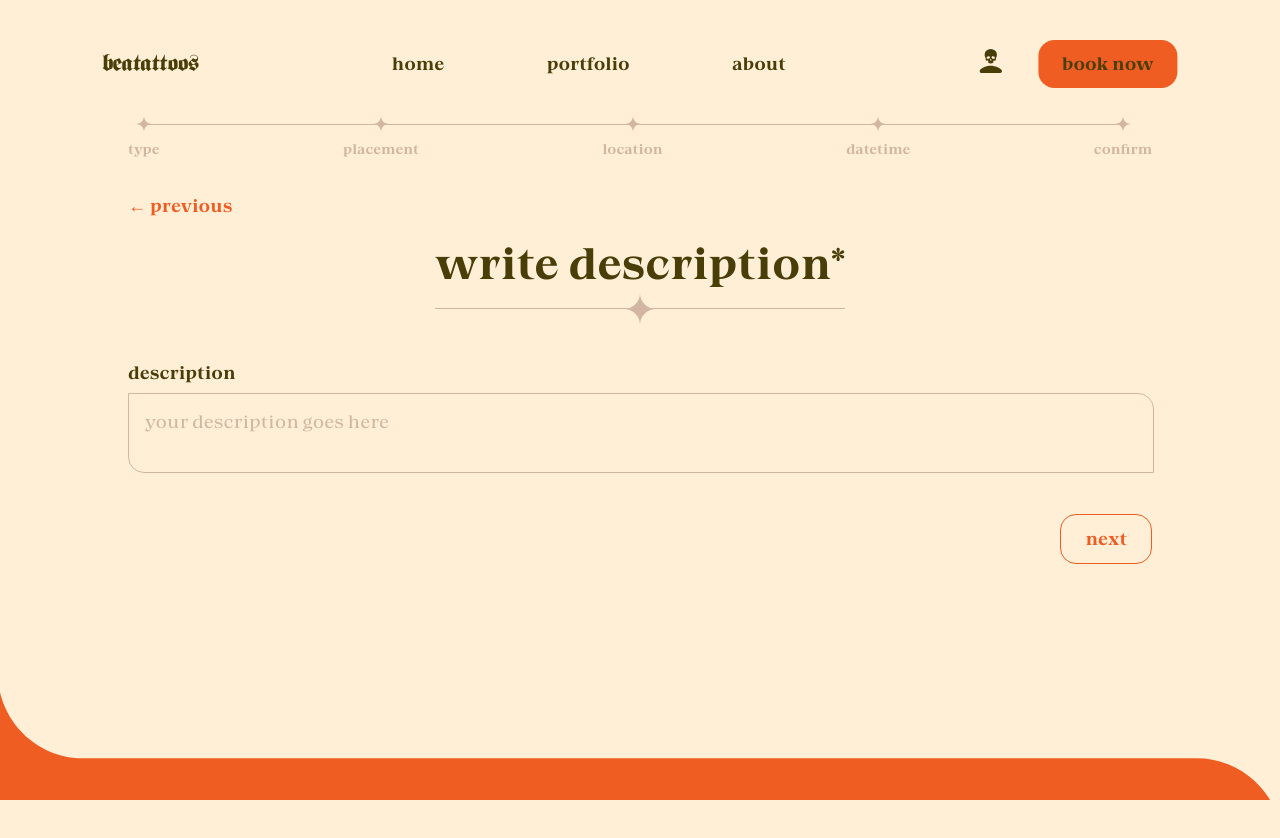
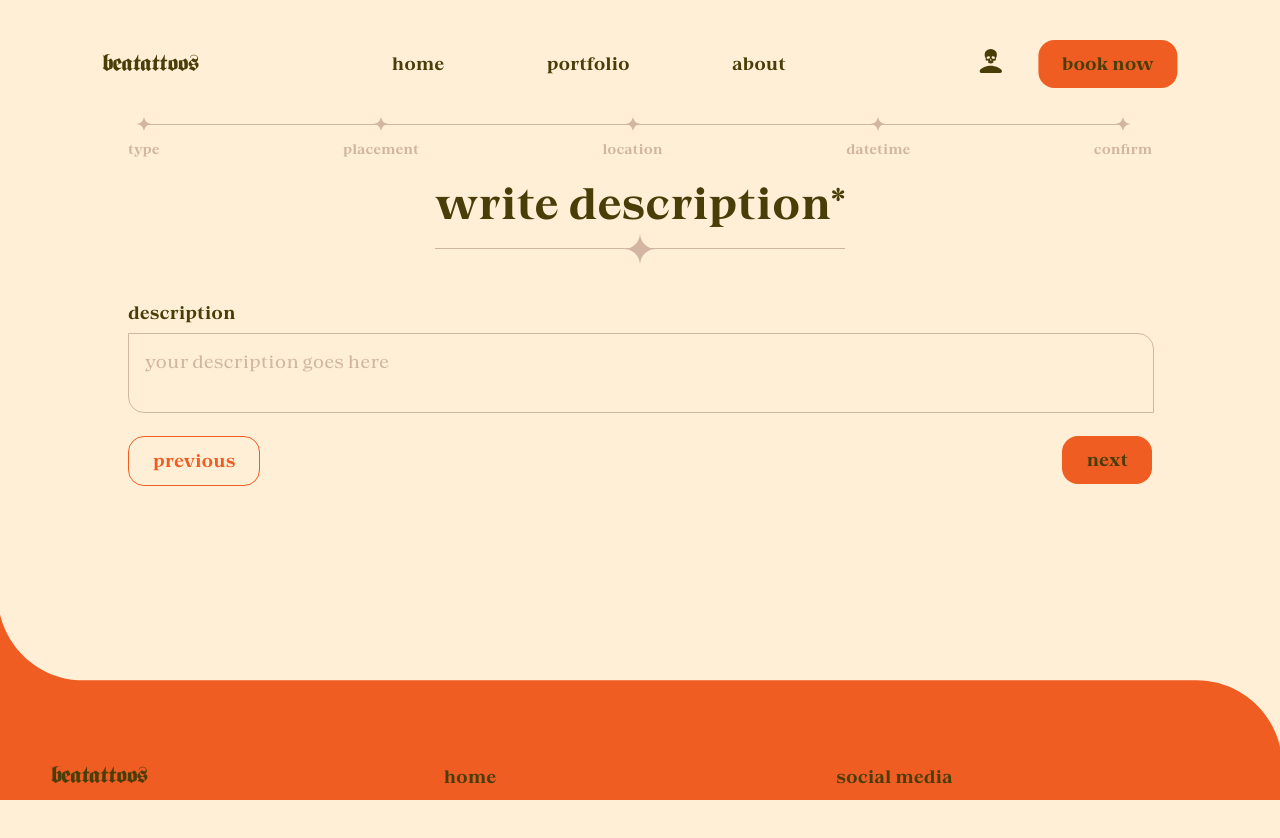
Before and after one commit to Gretron/beatattoos, a React (Create React App) app in the folder src/frontend/: page /book/type/description in a window 1280 px wide. Shown: the top 838 px of the page. Built offline with nearby package versions, Linux system fonts and the light colour scheme; no server answers.

Commit message:
refactor(frontend/book): change placement 3d components to typescript

```diff
--- a/src/frontend/src/features/book/assets/css/book.css
+++ b/src/frontend/src/features/book/assets/css/book.css
@@ -92,8 +92,17 @@
   width: min(32px, 8vw);
 }
 
+.book__buttons {
+  display: flex;
+  justify-content: space-between;
+
+  margin-top: 1rem;
+}
+
+/*
 .book__next-button {
   align-self: flex-end;
 
   margin-top: 2rem;
 }
+*/
--- a/src/frontend/src/features/book/assets/css/placement.css
+++ b/src/frontend/src/features/book/assets/css/placement.css
@@ -6,6 +6,10 @@
 
   overflow: hidden;
   isolation: isolate;
+}
+
+.booker__header {
+  background: red;
 }
 
 .loader {
--- a/src/frontend/src/features/book/components/placement/LimbDecal.js
+++ b/src/frontend/src/features/book/components/placement/LimbDecal.tsx
@@ -5,24 +5,40 @@ import { useState } from "react";
 import { useNavigate, useLocation } from "react-router-dom";
 
 // Components
-import { Decal } from "./Decal.tsx";
+import { Decal } from "./Decal";
+import React from "react";
+
+// Limb Type
+import { Limb } from "../../data/constants";
 
 // #endregion
+
+type LimbDecalProps = {
+  limb: Limb;
+};
 
 /**
  * Decal for Limbs on Model
  * @param {object} limb - Decal Data
  */
-const LimbDecal = ({ limb, reference }) => {
+const LimbDecal = ({ limb }: LimbDecalProps) => {
   const navigate = useNavigate();
 
   const [hovered, hover] = useState(false);
 
   return (
     <Decal
-      position={Object.values(limb.decal.position)}
-      rotation={Object.values(limb.decal.rotation)}
-      scale={Object.values(limb.decal.scale)}
+      position={[
+        limb.decal!.position.x,
+        limb.decal!.position.y,
+        limb.decal!.position.z,
+      ]}
+      rotation={[
+        limb.decal!.rotation.x,
+        limb.decal!.rotation.y,
+        limb.decal!.rotation.z,
+      ]}
+      scale={[limb.decal!.scale.x, limb.decal!.scale.y, limb.decal!.scale.z]}
       onPointerEnter={() => hover(true)}
       onPointerLeave={() => hover(false)}
       onClick={() => navigate(limb.route)}
--- a/src/frontend/src/features/book/components/placement/Model.js
+++ b/src/frontend/src/features/book/components/placement/Model.tsx
@@ -2,23 +2,31 @@
 import * as THREE from "three";
 import { Canvas, useFrame, useLoader, useThree } from "@react-three/fiber";
 import { useGLTF, OrbitControls, useHelper } from "@react-three/drei";
-import { forwardRef } from "react";
+import { ReactNode, forwardRef } from "react";
+import React from "react";
+
+interface ModelProps {
+  children?: ReactNode;
+}
+
+type Ref = THREE.Mesh;
 
 /**
  * Character Model
  * @param {object} props - Properties of Component
  */
-const Model = (props) => {
+const Model = forwardRef<Ref, ModelProps>((props, ref) => {
   const { children } = props;
 
   const pointer = new THREE.Vector2();
 
-  const { nodes } = useGLTF("/models/model.gltf");
+  const nodes = useGLTF("/models/model.gltf")["nodes"];
 
   // onClick={(event) => handlePointerOver(event)
 
   return (
     <mesh
+      ref={ref}
       geometry={nodes["BaseMesh_Low_Res-Detailed_Male-Femalelwo"].geometry}
       rotation={[Math.PI / 2, 0, 0]}
       scale={3.5}
@@ -27,7 +35,7 @@ const Model = (props) => {
       {children}
     </mesh>
   );
-};
+});
 
 useGLTF.preload("/models/model.gltf");
 
--- a/src/frontend/src/features/book/components/placement/PlacementCanvas.tsx
+++ b/src/frontend/src/features/book/components/placement/PlacementCanvas.tsx
@@ -1,4 +1,6 @@
 // #region Imports
+
+import React from "react";
 
 // Hooks
 import {
@@ -37,11 +39,10 @@ import Model from "./Model";
 import LimbDecal from "./LimbDecal";
 
 // Limb Constants
-import { full, body, rArm, lArm, rLeg, lLeg } from "../../data/constants.ts";
+import { full, body, rArm, lArm, rLeg, lLeg } from "../../data/constants";
 
 // Limb Type
-import { Limb } from "../../data/constants.ts";
-import React from "react";
+import { Limb } from "../../data/constants";
 
 // #endregion
 
@@ -59,6 +60,8 @@ const PlacementForm = () => {
 
   // Camera Controls
   const controls = useRef<any>();
+
+  const model = useRef<THREE.Mesh>();
 
   // Array of All Limb Values
   const limbs = [body, rArm, lArm, rLeg, lLeg];
@@ -244,15 +247,18 @@ const PlacementForm = () => {
             ref={controls}
             enablePan={false}
             enableDamping={true}
+            target={[
+              initialControls.controls.target.x,
+              initialControls.controls.target.y,
+              initialControls.controls.target.z,
+            ]}
+            maxDistance={initialControls.controls.distance}
+            minDistance={initialControls.controls.distance}
+            maxAzimuthAngle={initialControls.controls.angle.x.max}
+            minAzimuthAngle={initialControls.controls.angle.x.min}
+            maxPolarAngle={initialControls.controls.angle.y.max}
+            minPolarAngle={initialControls.controls.angle.y.min}
           />
-
-          {/*target={initialControls.target}
-            maxDistance={initialControls.distance}
-            minDistance={initialControls.distance}
-            maxAzimuthAngle={initialControls.angle.maxX}
-            minAzimuthAngle={initialControls.angle.minX}
-            maxPolarAngle={initialControls.angle.maxY}
-            minPolarAngle={initialControls.angle.minY} */}
 
           <Model>
             <LimbDecal limb={body} />
--- a/src/frontend/src/pages/Book.js
+++ b/src/frontend/src/pages/Book.js
@@ -33,27 +33,27 @@ const Book = () => {
   return (
     <div className="book">
       <ProgressBar />
-      <div className="book__top-navigation">
+      <div className="book__header-container">
+        <div className="book__header h1">{header}</div>
+        <Seperator className="book__seperator seperator--horizontal" />
+      </div>
+      <Outlet context={{ setHeader, setNextStep, setPreviousStep }} />
+      <div className="book__buttons">
         <Link
           className="book__previous-button"
           to={previousStep}
           disabled={previousStep === ""}
         >
-          ← previous
+          <button className="outline--button">previous</button>
         </Link>
-        <div className="book__header-container">
-          <div className="book__header h1">{header}</div>
-          <Seperator className="book__seperator seperator--horizontal" />
-        </div>
+        <Link
+          className="book__next-button"
+          to={nextStep}
+          disabled={nextStep === ""}
+        >
+          <button className="orange--button">next</button>
+        </Link>
       </div>
-      <Outlet context={{ setHeader, setNextStep, setPreviousStep }} />
-      <Link
-        className="book__next-button"
-        to={nextStep}
-        disabled={nextStep === ""}
-      >
-        <button className="outline--button">next</button>
-      </Link>
     </div>
   );
 };
```
